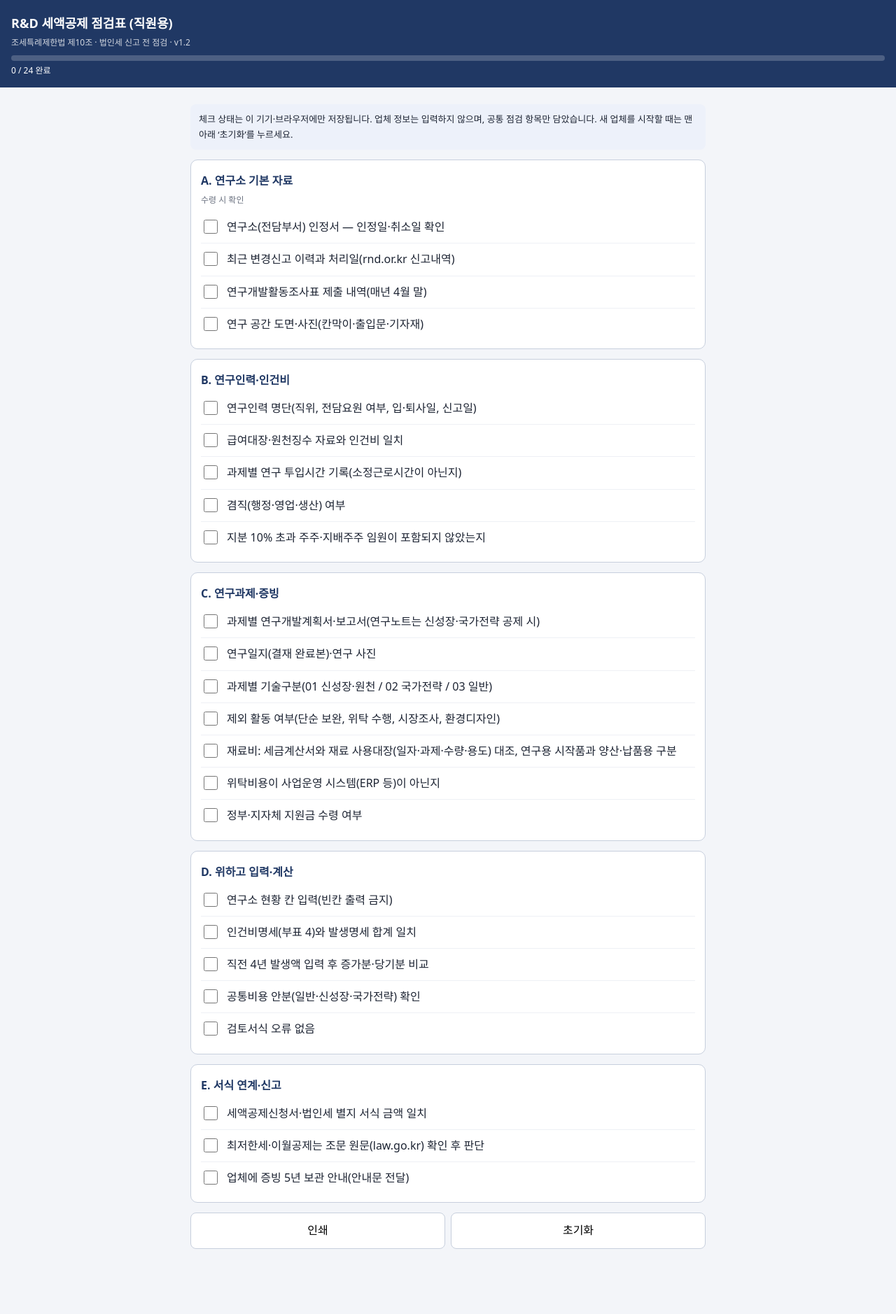
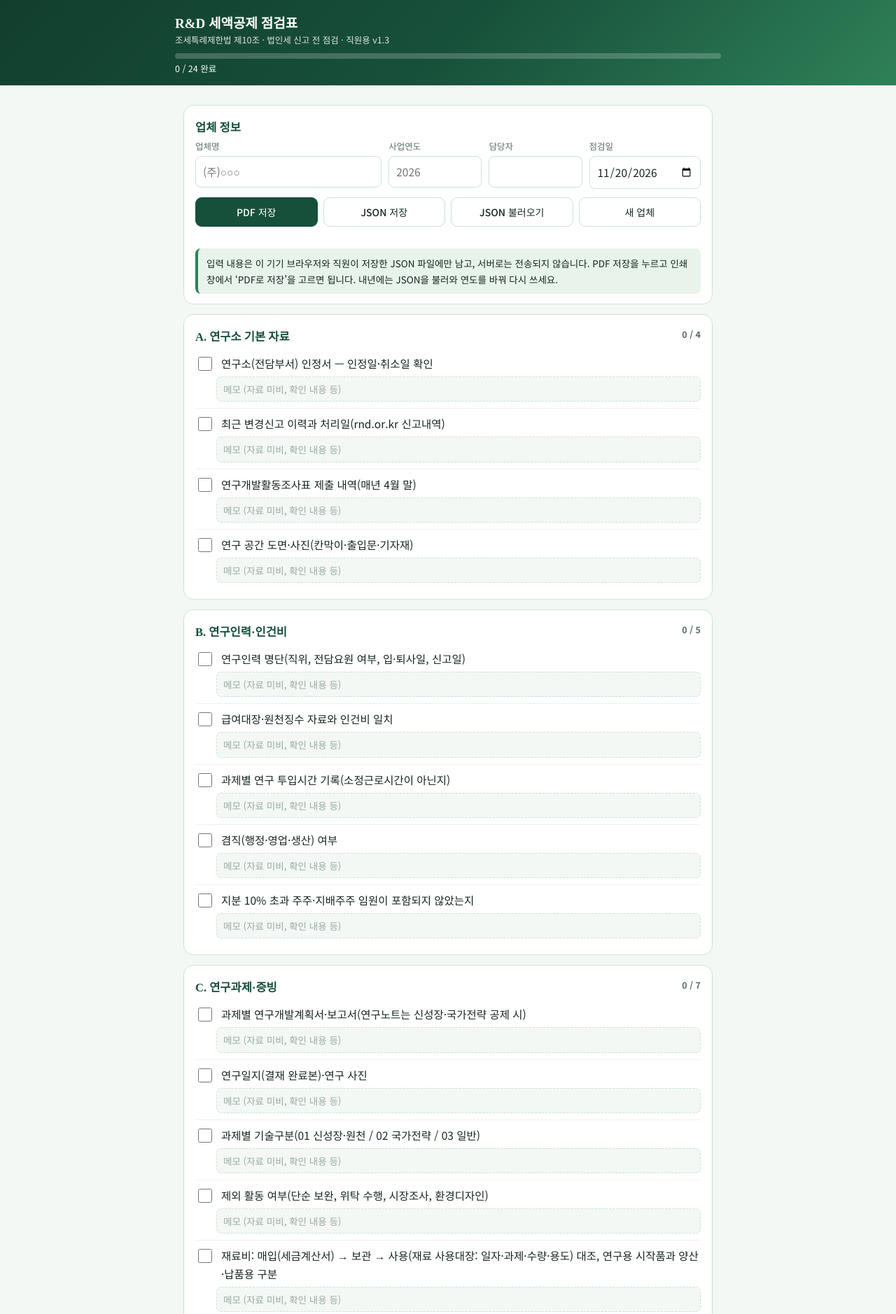
Before and after one commit to taxmancall/taxmancall.github.io, a plain HTML site: page x711015e5d131f860/index.html in a window 1280 px wide. Shown: the top 1878 px of the page at 70% size. Before the commit the page ends 1845 px from the top, so only its background shows below. Drawn offline with Linux system fonts and the light colour scheme.

Commit message:
점검표 v1.3: 업체 정보, PDF 저장, JSON 저장/불러오기, 항목별 메모
Co-Authored-By: Claude Opus 5.5 <noreply@anthropic.com>
Claude-Session: https://claude.ai/code/session_01SRKpFH6LtZmV7NWXDWRBTZ

```diff
--- a/x711015e5d131f860/index.html
+++ b/x711015e5d131f860/index.html
@@ -1,60 +1,161 @@
-<!DOCTYPE html><html lang="ko"><head><meta charset="utf-8"><meta name="robots" content="noindex,nofollow,noarchive,nosnippet"><meta name="viewport" content="width=device-width,initial-scale=1,viewport-fit=cover"><title>R&D 세액공제 점검표 v1.2 · 원제우세무사사무소</title>
-<style>:root{--navy:#203864;--blue:#2f5ca8;--lb:#edf1fa;--line:#c7cfdd;--tx:#1d2433;--mu:#6b7280;--ok:#1f7a4d}
-*{box-sizing:border-box}body{margin:0;background:#f3f5f9;color:var(--tx);font:400 16px/1.7 'Noto Sans KR','Apple SD Gothic Neo','Malgun Gothic',system-ui,sans-serif;word-break:keep-all}
-header{background:var(--navy);color:#fff;padding:18px 16px 14px;position:sticky;top:0;z-index:5}
-header h1{margin:0;font-size:18px}header p{margin:2px 0 8px;font-size:12px;opacity:.8}
-.pb{height:8px;background:#ffffff33;border-radius:4px;overflow:hidden}.pb i{display:block;height:100%;width:0;background:#7ed6a5;transition:width .2s}
-#pt{font-size:12px;margin-top:4px}
-main{max-width:760px;margin:0 auto;padding:14px 12px 60px}
-section{background:#fff;border:1px solid var(--line);border-radius:10px;margin:14px 0;padding:6px 14px 12px}
-h2{font-size:16px;color:var(--navy);margin:10px 0 4px}
-.sub{font-size:12px;color:var(--mu);margin:0 0 6px}
-label{display:flex;gap:10px;align-items:flex-start;padding:9px 0;border-top:1px solid #eef0f5;cursor:pointer}
-label:first-of-type{border-top:0}
-input{width:20px;height:20px;margin-top:3px;flex:none;accent-color:var(--blue)}
-input:checked+span{color:var(--mu);text-decoration:line-through}
-.note{background:var(--lb);border-radius:8px;padding:10px 12px;font-size:13px;margin:10px 0}
-.btns{display:flex;gap:8px;margin-top:14px}button{flex:1;padding:11px;border:1px solid var(--line);background:#fff;border-radius:8px;font:inherit;cursor:pointer}
-@media print{header{position:static}.btns{display:none}}</style></head><body>
-<header><h1>R&D 세액공제 점검표 (직원용)</h1><p>조세특례제한법 제10조 · 법인세 신고 전 점검 · v1.2</p><div class="pb"><i id="bar"></i></div><div id="pt"></div></header>
+<!DOCTYPE html>
+<html lang="ko">
+<head>
+<meta charset="utf-8"><meta name="robots" content="noindex,nofollow,noarchive,nosnippet">
+<meta name="viewport" content="width=device-width,initial-scale=1">
+<title>R&amp;D 세액공제 점검표 v1.3 · 원제우세무사사무소</title>
+<link rel="preconnect" href="https://fonts.googleapis.com"><link rel="preconnect" href="https://fonts.gstatic.com" crossorigin>
+<link href="https://fonts.googleapis.com/css2?family=Noto+Sans+KR:wght@400;500;700&family=Noto+Serif+KR:wght@700&display=swap" rel="stylesheet">
+<style>
+:root{--forest:#17503a;--leaf:#2f8058;--sprout:#86c79b;--mint:#e7f3eb;--paper:#f3f8f4;--ink:#18261f;--mute:#5b6d62;--line:#cfe2d5;--card:#fff;--warn:#a4562a;--warnbg:#fbeee3;
+--display:'Noto Serif KR',serif;--body:'Noto Sans KR','Apple SD Gothic Neo','Malgun Gothic',system-ui,sans-serif}
+*{box-sizing:border-box}
+body{margin:0;background:var(--paper);color:var(--ink);font:400 15.5px/1.65 var(--body);word-break:keep-all}
+header{background:linear-gradient(135deg,#123f2d,#17503a 50%,#2f8058);color:#fff;padding:18px 16px 14px;position:sticky;top:0;z-index:5}
+.hw{max-width:780px;margin:0 auto}
+header h1{margin:0;font:700 19px var(--display)}
+header p{margin:2px 0 8px;font-size:12.5px;opacity:.85}
+.pb{height:8px;background:#ffffff33;border-radius:4px;overflow:hidden}.pb i{display:block;height:100%;width:0;background:#9fe0b3;transition:width .2s}
+#pt{font-size:12.5px;margin-top:4px}
+main{max-width:780px;margin:0 auto;padding:14px 12px 60px}
+.card{background:var(--card);border:1px solid var(--line);border-radius:14px;margin:14px 0;padding:14px 16px}
+h2{font:700 16.5px var(--display);color:var(--forest);margin:4px 0 6px}
+.info{display:grid;grid-template-columns:2fr 1fr 1fr 1fr;gap:10px}
+.info label{display:block;font-size:12.5px;color:var(--mute)}
+.info input{width:100%;margin-top:3px;padding:9px 10px;border:1px solid var(--line);border-radius:8px;font:inherit;background:#fff;color:var(--ink)}
+.info input:focus,.memo:focus,textarea:focus{outline:2px solid var(--sprout);border-color:var(--leaf)}
+.tools{display:flex;flex-wrap:wrap;gap:8px;margin-top:12px}
+button,.filebtn{flex:1 1 130px;padding:10px 12px;border:1px solid var(--line);background:#fff;color:var(--ink);border-radius:9px;font:500 14px var(--body);cursor:pointer;text-align:center}
+button.pri{background:var(--forest);color:#fff;border-color:var(--forest)}
+button:focus-visible,.filebtn:focus-within{outline:3px solid var(--sprout);outline-offset:1px}
+.filebtn input{position:absolute;width:1px;height:1px;opacity:0}
+#msg{font-size:13px;color:var(--leaf);margin-top:8px;min-height:1em}
+.it{padding:9px 0;border-top:1px solid #eef3ef}
+.it:first-of-type{border-top:0}
+.row{display:flex;gap:10px;align-items:flex-start;cursor:pointer}
+.row input{width:20px;height:20px;margin-top:3px;flex:none;accent-color:var(--leaf)}
+.row input:checked+span{color:var(--mute);text-decoration:line-through}
+.memo{display:block;width:calc(100% - 30px);margin:5px 0 0 30px;padding:6px 9px;border:1px dashed var(--line);border-radius:7px;font:inherit;font-size:13.5px;background:var(--paper);color:var(--ink)}
+.memo::placeholder{color:#9aaba0}
+textarea{width:100%;min-height:80px;padding:9px 10px;border:1px solid var(--line);border-radius:8px;font:inherit;font-size:14px}
+.note{background:var(--mint);border-left:4px solid var(--leaf);border-radius:8px;padding:10px 12px;font-size:13.5px}
+.cnt{float:right;font-size:12.5px;color:var(--mute);font-family:var(--body)}
+.pr{display:none}
+@media(max-width:600px){.info{grid-template-columns:1fr 1fr}.info div:first-child{grid-column:1/-1}}
+@media print{
+ @page{size:A4;margin:14mm}
+ body{background:#fff;font-size:12px}
+ header{position:static;background:#17503a !important;-webkit-print-color-adjust:exact;print-color-adjust:exact;padding:12px 14px}
+ .pb,#pt,.tools,#msg,.note.scr{display:none}
+ .card{border:1px solid #bbb;border-radius:6px;break-inside:avoid;margin:8px 0;padding:8px 12px}
+ .info input{border:0;border-bottom:1px solid #999;border-radius:0;padding:2px 0}
+ .memo{border:0;background:none;padding:0 0 0 0;font-style:italic;color:#444}
+ .memo.empty{display:none}
+ .row input:checked+span{text-decoration:none;color:#18261f}
+ textarea{border:1px solid #bbb;min-height:0}
+ .pr{display:block;font-size:11px;color:#555;text-align:right;margin-top:6px}
+}
+</style>
+</head>
+<body>
+<header><div class="hw">
+ <h1>R&amp;D 세액공제 점검표 <span id="hco"></span></h1>
+ <p>조세특례제한법 제10조 · 법인세 신고 전 점검 · 직원용 v1.3</p>
+ <div class="pb"><i id="bar"></i></div><div id="pt"></div>
+</div></header>
 <main>
-<div class="note">체크 상태는 이 기기·브라우저에만 저장됩니다. 업체 정보는 입력하지 않으며, 공통 점검 항목만 담았습니다. 새 업체를 시작할 때는 맨 아래 ‘초기화’를 누르세요.</div>
-<section data-k="a"><h2>A. 연구소 기본 자료</h2><p class="sub">수령 시 확인</p>
-<label><input type="checkbox"><span>연구소(전담부서) 인정서 — 인정일·취소일 확인</span></label>
-<label><input type="checkbox"><span>최근 변경신고 이력과 처리일(rnd.or.kr 신고내역)</span></label>
-<label><input type="checkbox"><span>연구개발활동조사표 제출 내역(매년 4월 말)</span></label>
-<label><input type="checkbox"><span>연구 공간 도면·사진(칸막이·출입문·기자재)</span></label></section>
-<section data-k="b"><h2>B. 연구인력·인건비</h2>
-<label><input type="checkbox"><span>연구인력 명단(직위, 전담요원 여부, 입·퇴사일, 신고일)</span></label>
-<label><input type="checkbox"><span>급여대장·원천징수 자료와 인건비 일치</span></label>
-<label><input type="checkbox"><span>과제별 연구 투입시간 기록(소정근로시간이 아닌지)</span></label>
-<label><input type="checkbox"><span>겸직(행정·영업·생산) 여부</span></label>
-<label><input type="checkbox"><span>지분 10% 초과 주주·지배주주 임원이 포함되지 않았는지</span></label></section>
-<section data-k="c"><h2>C. 연구과제·증빙</h2>
-<label><input type="checkbox"><span>과제별 연구개발계획서·보고서(연구노트는 신성장·국가전략 공제 시)</span></label>
-<label><input type="checkbox"><span>연구일지(결재 완료본)·연구 사진</span></label>
-<label><input type="checkbox"><span>과제별 기술구분(01 신성장·원천 / 02 국가전략 / 03 일반)</span></label>
-<label><input type="checkbox"><span>제외 활동 여부(단순 보완, 위탁 수행, 시장조사, 환경디자인)</span></label>
-<label><input type="checkbox"><span>재료비: 세금계산서와 재료 사용대장(일자·과제·수량·용도) 대조, 연구용 시작품과 양산·납품용 구분</span></label>
-<label><input type="checkbox"><span>위탁비용이 사업운영 시스템(ERP 등)이 아닌지</span></label>
-<label><input type="checkbox"><span>정부·지자체 지원금 수령 여부</span></label></section>
-<section data-k="d"><h2>D. 위하고 입력·계산</h2>
-<label><input type="checkbox"><span>연구소 현황 칸 입력(빈칸 출력 금지)</span></label>
-<label><input type="checkbox"><span>인건비명세(부표 4)와 발생명세 합계 일치</span></label>
-<label><input type="checkbox"><span>직전 4년 발생액 입력 후 증가분·당기분 비교</span></label>
-<label><input type="checkbox"><span>공통비용 안분(일반·신성장·국가전략) 확인</span></label>
-<label><input type="checkbox"><span>검토서식 오류 없음</span></label></section>
-<section data-k="e"><h2>E. 서식 연계·신고</h2>
-<label><input type="checkbox"><span>세액공제신청서·법인세 별지 서식 금액 일치</span></label>
-<label><input type="checkbox"><span>최저한세·이월공제는 조문 원문(law.go.kr) 확인 후 판단</span></label>
-<label><input type="checkbox"><span>업체에 증빙 5년 보관 안내(안내문 전달)</span></label></section>
-<div class="btns"><button onclick="window.print()">인쇄</button><button onclick="rs()">초기화</button></div>
+<section class="card">
+ <h2>업체 정보</h2>
+ <div class="info">
+  <div><label for="f-co">업체명</label><input id="f-co" autocomplete="off" placeholder="(주)○○○"></div>
+  <div><label for="f-yr">사업연도</label><input id="f-yr" inputmode="numeric" placeholder="2026"></div>
+  <div><label for="f-st">담당자</label><input id="f-st" autocomplete="off"></div>
+  <div><label for="f-dt">점검일</label><input id="f-dt" type="date"></div>
+ </div>
+ <div class="tools">
+  <button type="button" class="pri" id="b-pdf">PDF 저장</button>
+  <button type="button" id="b-save">JSON 저장</button>
+  <label class="filebtn">JSON 불러오기<input type="file" id="b-load" accept=".json,application/json"></label>
+  <button type="button" id="b-new">새 업체</button>
+ </div>
+ <div id="msg" role="status"></div>
+ <p class="note scr" style="margin:10px 0 0">입력 내용은 이 기기 브라우저와 직원이 저장한 JSON 파일에만 남고, 서버로는 전송되지 않습니다. PDF 저장을 누르고 인쇄 창에서 ‘PDF로 저장’을 고르면 됩니다. 내년에는 JSON을 불러와 연도를 바꿔 다시 쓰세요.</p>
+</section>
+<div id="list"></div>
+<section class="card">
+ <h2>종합 의견</h2>
+ <label for="f-op" class="cnt" style="float:none;display:block;margin-bottom:4px">추가 요청 자료, 판단 보류 사항 등</label>
+ <textarea id="f-op"></textarea>
+ <div class="pr">원제우세무사사무소 · R&amp;D 세액공제 점검표 v1.3 · 출력일 <span id="pd"></span></div>
+</section>
 </main>
 <script>
-var K='rnd-check-v1',cs=[].slice.call(document.querySelectorAll('input'));
-function ld(){try{return JSON.parse(localStorage.getItem(K)||'[]')}catch(e){return[]}}
-function sv(a){try{localStorage.setItem(K,JSON.stringify(a))}catch(e){}}
-function up(){var n=cs.filter(function(c){return c.checked}).length;document.getElementById('bar').style.width=(n/cs.length*100)+'%';document.getElementById('pt').textContent=n+' / '+cs.length+' 완료'}
-var s=ld();cs.forEach(function(c,i){c.checked=s.indexOf(i)>-1;c.onchange=function(){sv(cs.map(function(x,j){return x.checked?j:-1}).filter(function(j){return j>-1}));up()}});up();
-function rs(){if(confirm('모든 체크를 해제할까요?')){cs.forEach(function(c){c.checked=false});sv([]);up()}}
-</script></body></html>
+var VER='1.3', KEY='rnd-check-draft-v13';
+var SECS=[
+ ['A. 연구소 기본 자료',[['a1','연구소(전담부서) 인정서 — 인정일·취소일 확인'],['a2','최근 변경신고 이력과 처리일(rnd.or.kr 신고내역)'],['a3','연구개발활동조사표 제출 내역(매년 4월 말)'],['a4','연구 공간 도면·사진(칸막이·출입문·기자재)']]],
+ ['B. 연구인력·인건비',[['b1','연구인력 명단(직위, 전담요원 여부, 입·퇴사일, 신고일)'],['b2','급여대장·원천징수 자료와 인건비 일치'],['b3','과제별 연구 투입시간 기록(소정근로시간이 아닌지)'],['b4','겸직(행정·영업·생산) 여부'],['b5','지분 10% 초과 주주·지배주주 임원이 포함되지 않았는지']]],
+ ['C. 연구과제·증빙',[['c1','과제별 연구개발계획서·보고서(연구노트는 신성장·국가전략 공제 시)'],['c2','연구일지(결재 완료본)·연구 사진'],['c3','과제별 기술구분(01 신성장·원천 / 02 국가전략 / 03 일반)'],['c4','제외 활동 여부(단순 보완, 위탁 수행, 시장조사, 환경디자인)'],['c5','재료비: 매입(세금계산서) → 보관 → 사용(재료 사용대장: 일자·과제·수량·용도) 대조, 연구용 시작품과 양산·납품용 구분'],['c6','위탁비용이 사업운영 시스템(ERP 등)이 아닌지'],['c7','정부·지자체 지원금 수령 여부']]],
+ ['D. 위하고 입력·계산',[['d1','연구소 현황 칸 입력(빈칸 출력 금지)'],['d2','인건비명세(부표 4)와 발생명세 합계 일치'],['d3','직전 4년 발생액 입력 후 증가분·당기분 비교'],['d4','공통비용 안분(일반·신성장·국가전략) 확인'],['d5','검토서식 오류 없음']]],
+ ['E. 서식 연계·신고',[['e1','세액공제신청서·법인세 별지 서식 금액 일치'],['e2','최저한세·이월공제는 조문 원문(law.go.kr) 확인 후 판단'],['e3','업체에 증빙 5년 보관 안내(안내문 전달)']]]
+];
+var $=function(id){return document.getElementById(id)}, list=$('list'), html='';
+SECS.forEach(function(s,si){
+ html+='<section class="card"><h2>'+s[0]+'<span class="cnt" data-s="'+si+'"></span></h2>';
+ s[1].forEach(function(it){
+  html+='<div class="it"><label class="row"><input type="checkbox" data-id="'+it[0]+'"><span>'+it[1]+'</span></label>'+
+   '<input class="memo empty" data-m="'+it[0]+'" placeholder="메모 (자료 미비, 확인 내용 등)" aria-label="메모"></div>';
+ });
+ html+='</section>';
+});
+list.innerHTML=html;
+var cbs=[].slice.call(document.querySelectorAll('[data-id]')), mms=[].slice.call(document.querySelectorAll('[data-m]'));
+function collect(){
+ var items={};
+ cbs.forEach(function(c){items[c.dataset.id]={checked:c.checked,memo:''}});
+ mms.forEach(function(m){items[m.dataset.m].memo=m.value});
+ return {app:'rnd-check',version:VER,savedAt:new Date().toISOString(),company:$('f-co').value,year:$('f-yr').value,staff:$('f-st').value,date:$('f-dt').value,opinion:$('f-op').value,items:items};
+}
+function apply(d){
+ $('f-co').value=d.company||'';$('f-yr').value=d.year||'';$('f-st').value=d.staff||'';$('f-dt').value=d.date||'';$('f-op').value=d.opinion||'';
+ var it=d.items||{};
+ cbs.forEach(function(c){c.checked=!!(it[c.dataset.id]&&it[c.dataset.id].checked)});
+ mms.forEach(function(m){m.value=(it[m.dataset.m]&&it[m.dataset.m].memo)||''});
+ up();
+}
+function up(){
+ var n=cbs.filter(function(c){return c.checked}).length;
+ $('bar').style.width=(n/cbs.length*100)+'%';$('pt').textContent=n+' / '+cbs.length+' 완료';
+ SECS.forEach(function(s,si){var ids=s[1].map(function(x){return x[0]});var k=cbs.filter(function(c){return ids.indexOf(c.dataset.id)>-1&&c.checked}).length;document.querySelector('[data-s="'+si+'"]').textContent=k+' / '+ids.length});
+ mms.forEach(function(m){m.classList.toggle('empty',!m.value.trim())});
+ $('hco').textContent=$('f-co').value?'— '+$('f-co').value:'';
+ try{localStorage.setItem(KEY,JSON.stringify(collect()))}catch(e){}
+}
+function say(t){$('msg').textContent=t}
+function fname(ext){
+ var c=($('f-co').value||'업체').replace(/[\\/:*?"<>|\s]+/g,'_'), y=$('f-yr').value||'';
+ return c+'_R&D점검표'+(y?'_'+y:'')+'_v'+VER+(ext?'.'+ext:'');
+}
+document.addEventListener('input',up);document.addEventListener('change',function(e){if(e.target.id!=='b-load')up()});
+$('b-save').onclick=function(){
+ var blob=new Blob([JSON.stringify(collect(),null,2)],{type:'application/json'});
+ var a=document.createElement('a');a.href=URL.createObjectURL(blob);a.download=fname('json');document.body.appendChild(a);a.click();
+ setTimeout(function(){URL.revokeObjectURL(a.href);a.remove()},500);say(fname('json')+' 저장했습니다.');
+};
+$('b-load').onchange=function(e){
+ var f=e.target.files[0];if(!f)return;var r=new FileReader();
+ r.onload=function(){try{var d=JSON.parse(r.result);if(d.app!=='rnd-check')throw 0;apply(d);say(f.name+' 불러왔습니다'+(d.version!==VER?' (v'+d.version+' 파일)':'')+'.')}catch(x){say('이 점검표에서 저장한 JSON 파일이 아닙니다.')}e.target.value=''};
+ r.readAsText(f);
+};
+$('b-pdf').onclick=function(){
+ if(!$('f-co').value.trim()){say('업체명을 먼저 입력해 주세요.');$('f-co').focus();return}
+ var t=document.title;document.title=fname('');$('pd').textContent=new Date().toLocaleDateString('ko-KR');
+ window.print();setTimeout(function(){document.title=t},800);
+};
+$('b-new').onclick=function(){
+ if(!window.confirm('현재 내용을 지우고 새 업체로 시작할까요? 필요하면 먼저 JSON으로 저장하세요.'))return;
+ apply({date:new Date().toISOString().slice(0,10)});say('새 점검표를 시작했습니다.');
+};
+try{var d=JSON.parse(localStorage.getItem(KEY)||'null');if(d)apply(d);else{$('f-dt').value=new Date().toISOString().slice(0,10);up()}}catch(e){up()}
+</script>
+</body>
+</html>
```
